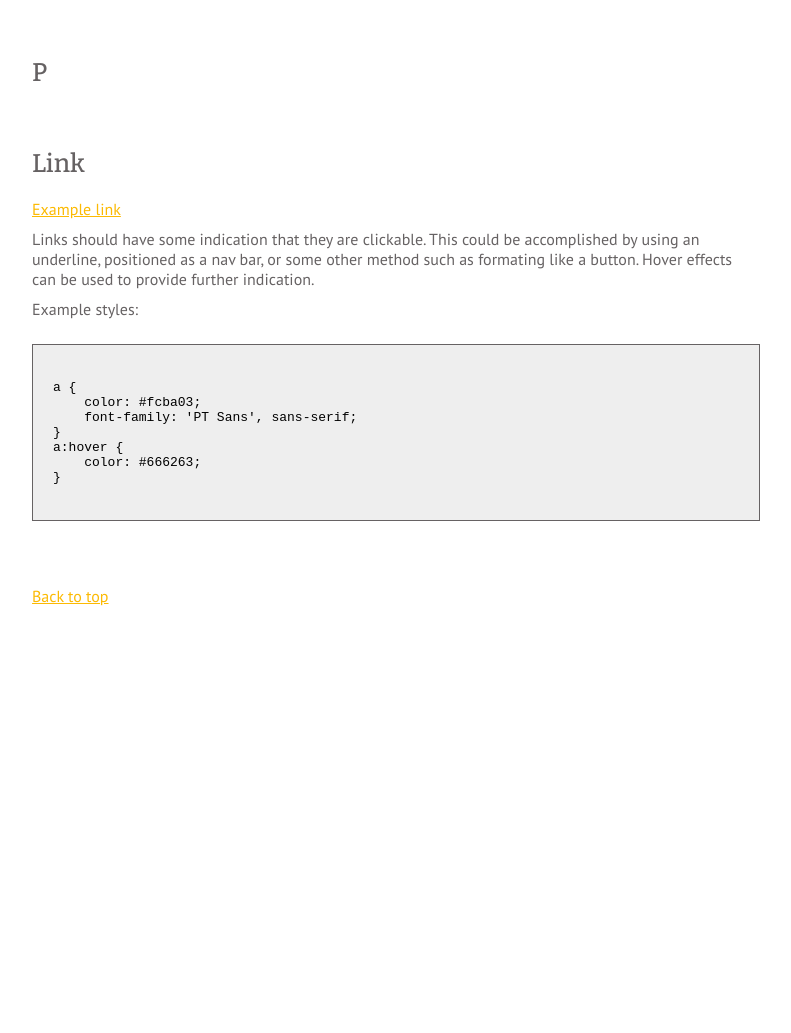
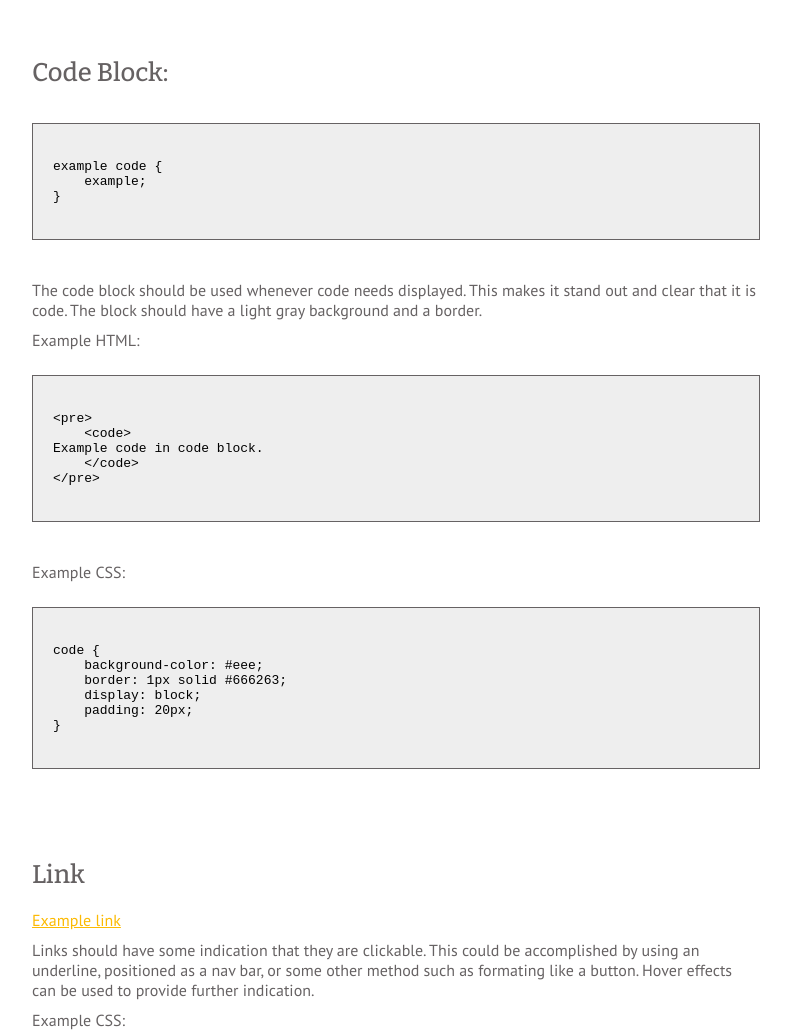
Before and after one commit to ecarriger/website-design-system-starting, a plain HTML site: page index.html in a window 1280 px wide. Shown: the part 2886-3919 px from the top of the page, without its empty margins (244-1035 px from the left). Before the commit the page ends 3522 px from the top, so only its background shows below. Drawn offline with nearby package versions, Linux system fonts and the light colour scheme.

Commit message:
Example code block

```diff
--- a/index.html
+++ b/index.html
@@ -113,7 +113,7 @@
                     This header will most often be in the primary color, but secondary and tertiary colors can be used on pages other than the homepage.
                     The color can be used for the text or as the backround against white text.
                 </p>
-                <p>Example styles:</p>
+                <p>Example CSS:</p>
                 <pre>
                     <code>
 h1 {
@@ -128,8 +128,39 @@ h1 {
             </div>
             <!-- Element 2 -->
             <div>
-                <h3>P</h3>
-                <p></p>
+                <h3>Code Block:</h3>
+                <pre>
+                    <code>
+example code {
+    example;
+}
+                    </code>
+                </pre>
+                <p>The code block should be used whenever code needs displayed.
+                    This makes it stand out and clear that it is code.
+                    The block should have a light gray background and a border.
+                </p>
+                <p>Example HTML:</p>
+                <pre>
+                    <code>
+&lt;pre&gt;
+    &lt;code&gt;
+Example code in code block.
+    &lt;&#47;code&gt;
+&lt;&#47;pre&gt;
+                    </code>
+                </pre>
+                <p>Example CSS:</p>
+                <pre>
+                    <code>
+code {
+    background-color: #eee;
+    border: 1px solid #666263;
+    display: block;
+    padding: 20px;
+}
+                    </code>
+                </pre>
             </div>
             <!-- Element 3 -->
             <div id="link-example">
@@ -140,7 +171,7 @@ h1 {
                     or some other method such as formating like a button. Hover effects can be used
                     to provide further indication.
                 </p>
-                <p>Example styles:</p>
+                <p>Example CSS:</p>
                 <pre>
                     <code>
 a {
```
